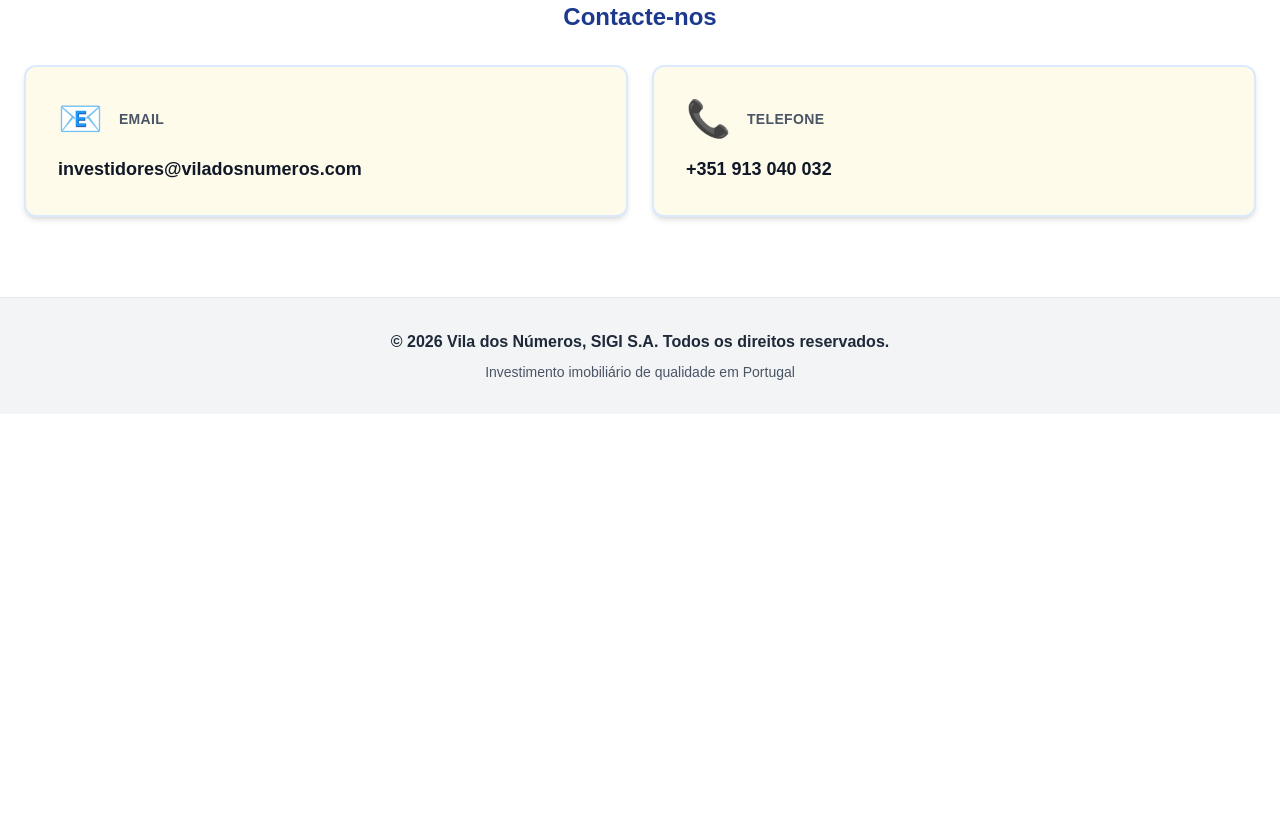
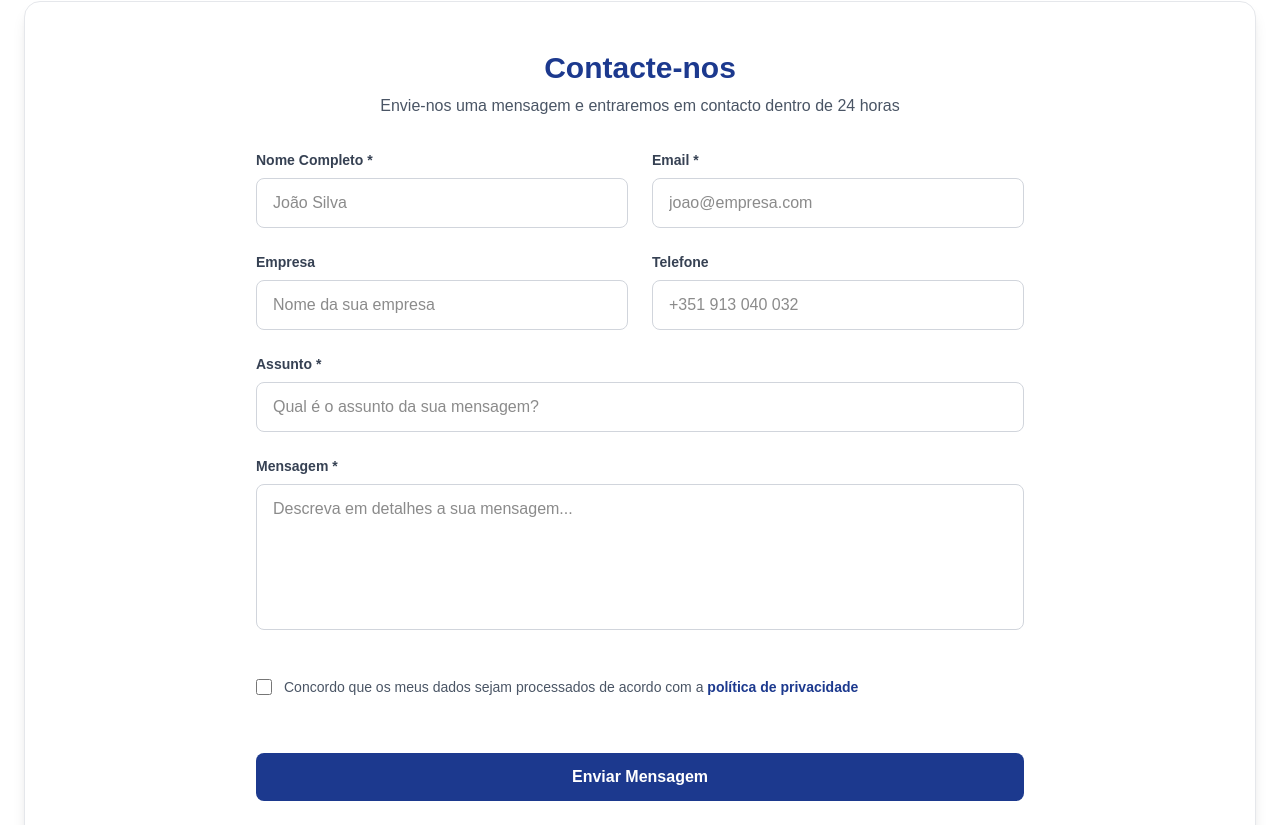
Before and after one commit to nunoleal-dotcom/viladosnumeros-headless, a Next.js app: page /investors in a window 1280 px wide. Shown: the part 695-1520 px from the top of the page. Before the commit the page ends 1109 px from the top, so only its background shows below. Built offline with nearby package versions, Linux system fonts and the light colour scheme.

Commit message:
refactor: Replace contact info with professional contact form (multinational style)

```diff
--- a/app/investors/page.tsx
+++ b/app/investors/page.tsx
@@ -195,23 +195,102 @@ export default function InvestorsPage() {
         </div>
 
 
-        {/* CONTACT INFO */}
-        <div className="mt-16">
-          <h3 className="text-2xl font-bold text-blue-900 mb-8 text-center">Contacte-nos</h3>
-          <div className="grid grid-cols-1 md:grid-cols-2 gap-6">
-            <div className="bg-amber-50 p-8 rounded-xl border-2 border-blue-100 shadow-md hover:shadow-lg hover:border-blue-200 transition">
-              <div className="flex items-center gap-4 mb-4">
-                <span className="text-4xl">📧</span>
-                <p className="text-sm text-gray-600 font-bold uppercase tracking-wide">Email</p>
+        {/* CONTACT FORM */}
+        <div className="mt-16 bg-white border border-gray-200 rounded-2xl p-12 shadow-lg">
+          <h3 className="text-3xl font-bold text-blue-900 mb-2 text-center">Contacte-nos</h3>
+          <p className="text-gray-600 text-center mb-8">Envie-nos uma mensagem e entraremos em contacto dentro de 24 horas</p>
+
+          <form className="space-y-6 max-w-3xl mx-auto">
+            <div className="grid grid-cols-1 md:grid-cols-2 gap-6">
+              <div>
+                <label className="block text-sm font-semibold text-gray-700 mb-2">Nome Completo *</label>
+                <input
+                  type="text"
+                  placeholder="João Silva"
+                  className="w-full px-4 py-3 border border-gray-300 rounded-lg focus:outline-none focus:ring-2 focus:ring-blue-500 focus:border-transparent transition"
+                  required
+                />
               </div>
+              <div>
+                <label className="block text-sm font-semibold text-gray-700 mb-2">Email *</label>
+                <input
+                  type="email"
+                  placeholder="joao@empresa.com"
+                  className="w-full px-4 py-3 border border-gray-300 rounded-lg focus:outline-none focus:ring-2 focus:ring-blue-500 focus:border-transparent transition"
+                  required
+                />
+              </div>
+            </div>
+
+            <div className="grid grid-cols-1 md:grid-cols-2 gap-6">
+              <div>
+                <label className="block text-sm font-semibold text-gray-700 mb-2">Empresa</label>
+                <input
+                  type="text"
+                  placeholder="Nome da sua empresa"
+                  className="w-full px-4 py-3 border border-gray-300 rounded-lg focus:outline-none focus:ring-2 focus:ring-blue-500 focus:border-transparent transition"
+                />
+              </div>
+              <div>
+                <label className="block text-sm font-semibold text-gray-700 mb-2">Telefone</label>
+                <input
+                  type="tel"
+                  placeholder="+351 913 040 032"
+                  className="w-full px-4 py-3 border border-gray-300 rounded-lg focus:outline-none focus:ring-2 focus:ring-blue-500 focus:border-transparent transition"
+                />
+              </div>
+            </div>
+
+            <div>
+              <label className="block text-sm font-semibold text-gray-700 mb-2">Assunto *</label>
+              <input
+                type="text"
+                placeholder="Qual é o assunto da sua mensagem?"
+                className="w-full px-4 py-3 border border-gray-300 rounded-lg focus:outline-none focus:ring-2 focus:ring-blue-500 focus:border-transparent transition"
+                required
+              />
+            </div>
+
+            <div>
+              <label className="block text-sm font-semibold text-gray-700 mb-2">Mensagem *</label>
+              <textarea
+                placeholder="Descreva em detalhes a sua mensagem..."
+                rows={5}
+                className="w-full px-4 py-3 border border-gray-300 rounded-lg focus:outline-none focus:ring-2 focus:ring-blue-500 focus:border-transparent transition resize-none"
+                required
+              />
+            </div>
+
+            <div className="flex items-center gap-3 pt-4">
+              <input type="checkbox" id="agree" className="w-4 h-4 text-blue-900 rounded focus:ring-2 focus:ring-blue-500" />
+              <label htmlFor="agree" className="text-sm text-gray-600">
+                Concordo que os meus dados sejam processados de acordo com a <a href="#" className="text-blue-900 font-semibold hover:underline">política de privacidade</a>
+              </label>
+            </div>
+
+            <button
+              type="submit"
+              className="w-full bg-blue-900 text-white font-semibold py-3 rounded-lg hover:bg-blue-800 transition duration-200 mt-8"
+            >
+              Enviar Mensagem
+            </button>
+          </form>
+
+          <div className="grid grid-cols-1 md:grid-cols-3 gap-8 mt-16 pt-12 border-t border-gray-200">
+            <div className="text-center">
+              <div className="text-3xl mb-3">📧</div>
+              <p className="text-sm text-gray-600 font-semibold uppercase tracking-wide mb-2">Email</p>
               <p className="text-lg font-semibold text-gray-900">investidores@viladosnumeros.com</p>
             </div>
-            <div className="bg-amber-50 p-8 rounded-xl border-2 border-blue-100 shadow-md hover:shadow-lg hover:border-blue-200 transition">
-              <div className="flex items-center gap-4 mb-4">
-                <span className="text-4xl">📞</span>
-                <p className="text-sm text-gray-600 font-bold uppercase tracking-wide">Telefone</p>
-              </div>
+            <div className="text-center">
+              <div className="text-3xl mb-3">📞</div>
+              <p className="text-sm text-gray-600 font-semibold uppercase tracking-wide mb-2">Telefone</p>
               <p className="text-lg font-semibold text-gray-900">+351 913 040 032</p>
+            </div>
+            <div className="text-center">
+              <div className="text-3xl mb-3">📍</div>
+              <p className="text-sm text-gray-600 font-semibold uppercase tracking-wide mb-2">Localização</p>
+              <p className="text-lg font-semibold text-gray-900">Lisboa, Portugal</p>
             </div>
           </div>
         </div>
```
